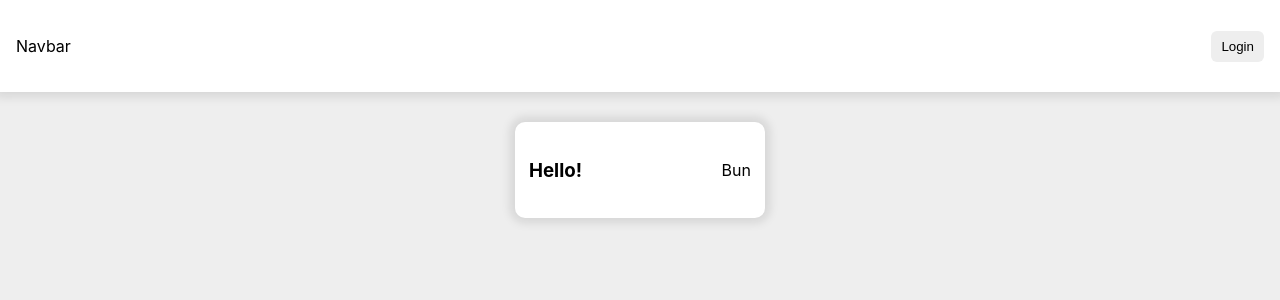
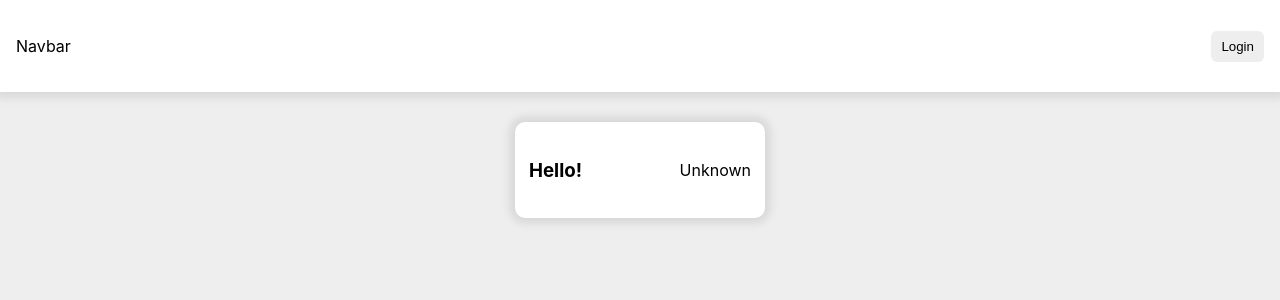
Before and after one commit to CleverseAcademy/react-demo-cohort-2, a React (Vite) app: page / in a window 1280 px wide. Shown: the top 300 px of the page. Built offline with nearby package versions, Linux system fonts and the light colour scheme.

Commit message:
demo condition rendering

```diff
--- a/src/App.tsx
+++ b/src/App.tsx
@@ -6,7 +6,7 @@ function App() {
   return (
     <div className="App">
       <Navbar />
-      <Greeting name="Bun" greetingMsg="Hello!" />
+      <Greeting name="Bun" greetingMsg="Hello!" isLoggedIn={false} />
     </div>
   )
 }
--- a/src/components/Greeting.tsx
+++ b/src/components/Greeting.tsx
@@ -3,13 +3,14 @@ import classes from './Greeting.module.css'
 interface IGreetingProps {
   name: string
   greetingMsg: string
+  isLoggedIn: boolean
 }
 
-const Greeting = ({ name, greetingMsg }: IGreetingProps) => {
+const Greeting = ({ name, greetingMsg, isLoggedIn }: IGreetingProps) => {
   return (
     <div className={classes.card}>
       <h3>{greetingMsg}</h3>
-      <p>{name}</p>
+      <p>{isLoggedIn ? name : 'Unknown'}</p>
     </div>
   )
 }
```
